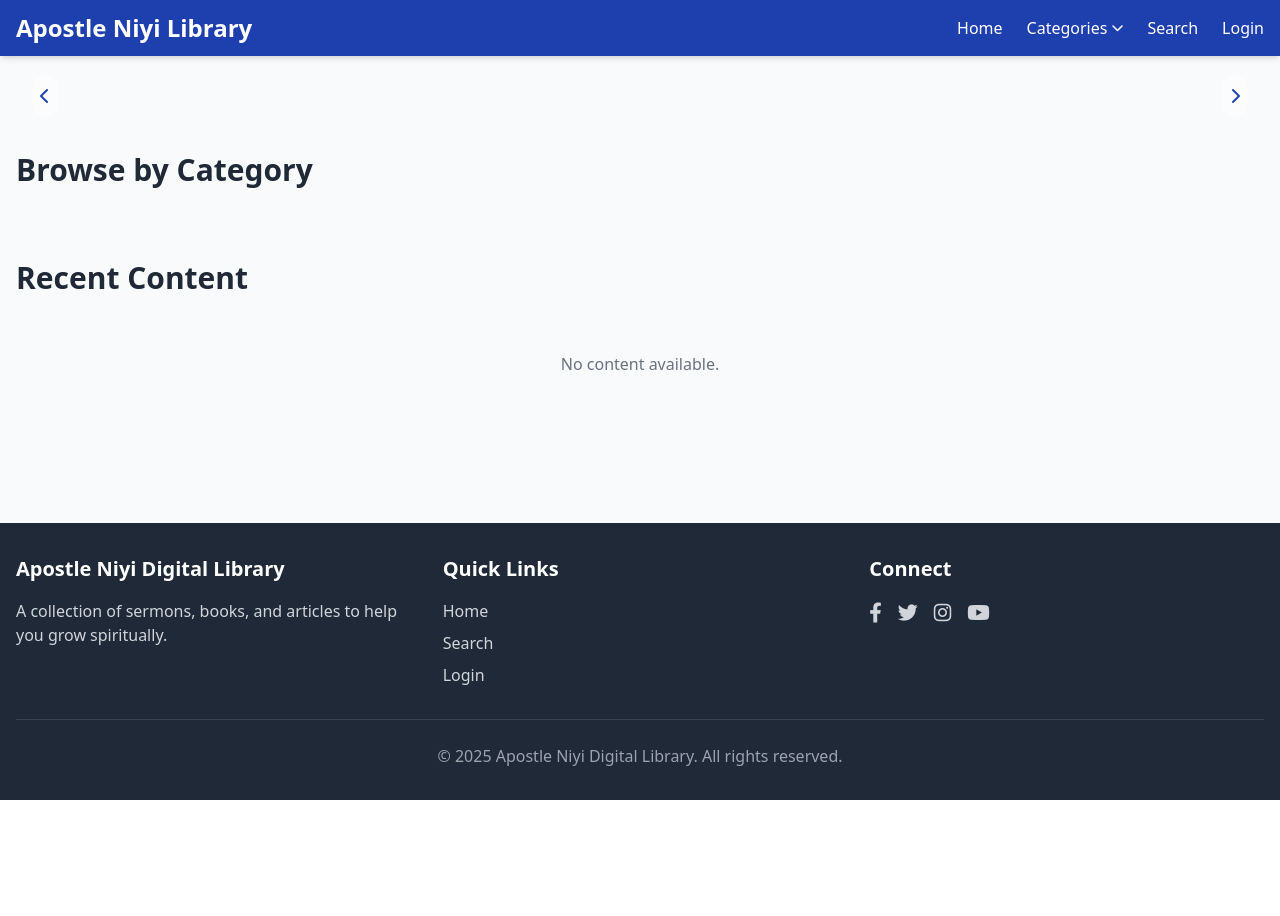
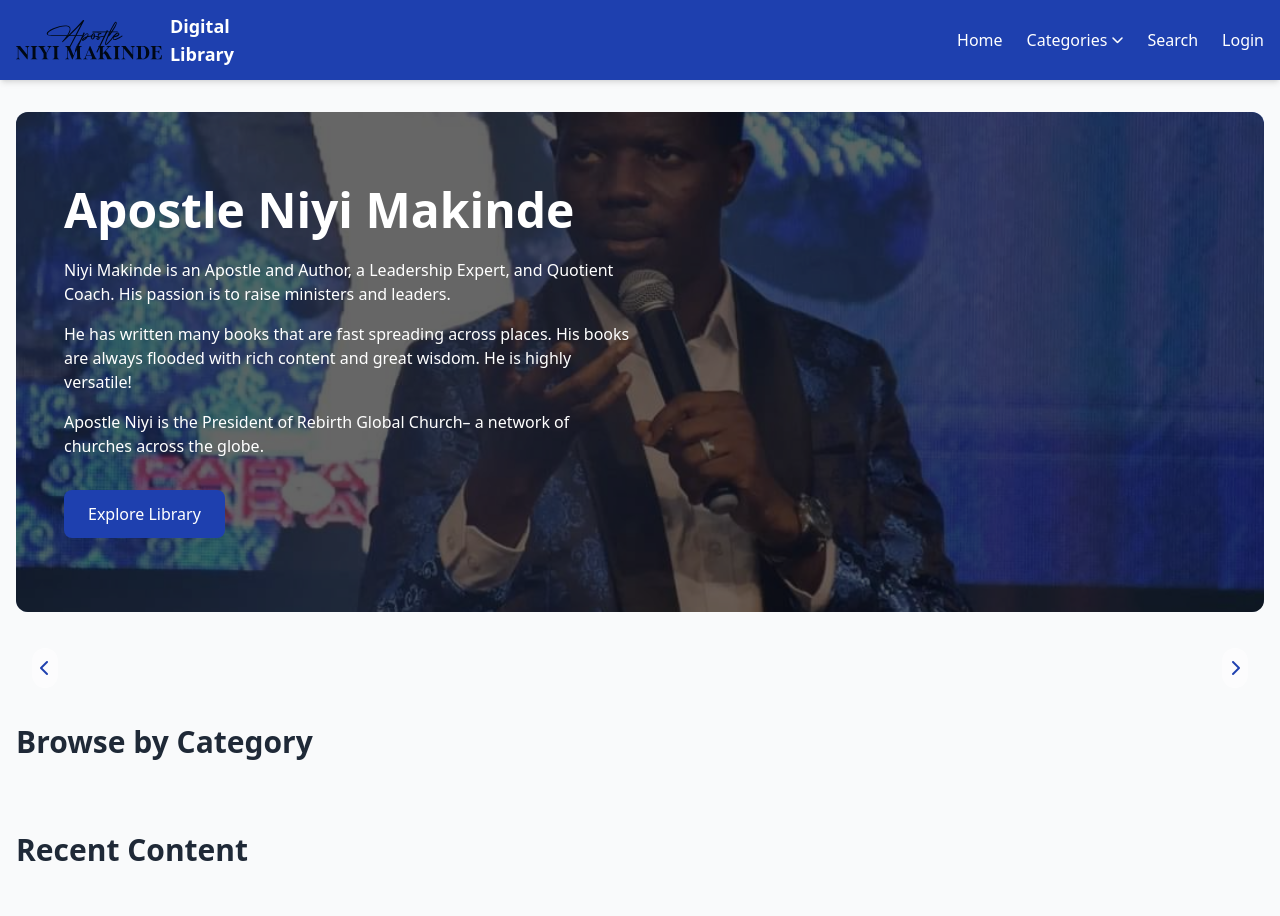
Before and after one commit to JayBeloved/ANDL, a Django app: page / in a window 1280 px wide. Shown: the top 916 px of the page. Before the commit the page ends 800 px from the top, so only its background shows below. Run offline with Django 5.2, Linux system fonts and the light colour scheme; data that the repository does not hold is empty; some libraries are stand-ins or nearby versions.

Commit message:
Enhances homepage with hero section and content
Improves the homepage by adding a hero section with a rotating background and updated styling.

Also, adds a featured image to the content detail page if available, or a default image if one does not exist.

Loads static files in base templates and updates the library logo.

```diff
--- a/digilib/apps/dashboard/templates/dashboard/base.html
+++ b/digilib/apps/dashboard/templates/dashboard/base.html
@@ -1,3 +1,5 @@
+{% load static %}
+
 <!DOCTYPE html>
 <html lang="en">
 <head>
--- a/digilib/templates/base.html
+++ b/digilib/templates/base.html
@@ -1,10 +1,11 @@
+{% load static %}
+
 <!DOCTYPE html>
 <html lang="en">
 <head>
     <meta charset="UTF-8">
     <meta name="viewport" content="width=device-width, initial-scale=1.0">
-    <title>{% block title %}Apostle Niyi Digital Library{% endblock %}</title>
-
+    <title>{% block title %}Apostle Niyi Digital Library{% endblock %}</title>    {% load static %}
     <!-- Meta tags -->
     <meta name="description" content="{% block meta_description %}A digital library of sermons, books, and articles by Apostle Niyi.{% endblock %}">
     <meta name="keywords" content="{% block meta_keywords %}sermons, books, articles, apostle niyi{% endblock %}">
@@ -36,7 +37,10 @@
     <header class="bg-primary text-white shadow-md">
         <div class="container mx-auto px-4 py-3">
             <div class="flex justify-between items-center">
-                <a href="{% url 'core:home' %}" class="text-2xl font-bold">Apostle Niyi Library</a>
+                <a href="{% url 'core:home' %}" class="flex items-center">
+                    <img src="{% static 'images/logo.svg' %}" alt="Apostle Niyi Digital Library" class="h-10 mr-2">
+                    <span class="text-lg font-semibold">Digital <br/> Library</span>
+                </a>
 
                 <!-- Mobile menu button -->
                 <button id="mobile-menu-button" class="md:hidden focus:outline-none">
--- a/digilib/templates/core/home.html
+++ b/digilib/templates/core/home.html
@@ -4,9 +4,32 @@
 {% block title %}Home - Apostle Niyi Digital Library{% endblock %}
 
 {% block content %}
-<div class="container mx-auto px-4 py-8">
+<div class="container mx-auto px-4 py-8">    <!-- Hero Section with Changing Background -->
+    <section class="relative overflow-hidden rounded-xl mb-12 hero-section">
+        <div class="absolute inset-0 bg-cover bg-center transition-opacity duration-1000 opacity-0" style="background-image: url('{% static 'images/ANM_1.jpg' %}');"></div>
+        <div class="absolute inset-0 bg-cover bg-center transition-opacity duration-1000 opacity-0" style="background-image: url('{% static 'images/ANM_2.jpg' %}');"></div>
+        <div class="absolute inset-0 bg-cover bg-center transition-opacity duration-1000 opacity-0" style="background-image: url('{% static 'images/ANM_3.jpg' %}');"></div>
+        <div class="absolute inset-0 bg-cover bg-center transition-opacity duration-1000 opacity-0" style="background-image: url('{% static 'images/ANM_4.jpg' %}');"></div>
+        <div class="absolute inset-0 bg-black bg-opacity-60"></div>
+
+        <div class="relative z-10 flex flex-col md:flex-row items-center p-8 md:p-12 min-h-[500px]">
+            <div class="md:w-1/2 text-white">
+                <h2 class="text-3xl md:text-4xl lg:text-5xl font-bold mb-6">Apostle Niyi Makinde</h2>
+                <div class="prose prose-lg prose-invert max-w-none">
+                    <p class="mb-4">Niyi Makinde is an Apostle and Author, a Leadership Expert, and Quotient Coach. His passion is to raise ministers and leaders.</p>
+                    <p class="mb-4">He has written many books that are fast spreading across places. His books are always flooded with rich content and great wisdom. He is highly versatile!</p>
+                    <p>Apostle Niyi is the President of Rebirth Global Church– a network of churches across the globe.</p>
+                </div>
+                <div class="mt-8">
+                    <a href="#featured-content" class="inline-block px-6 py-3 bg-primary text-white font-medium rounded-lg hover:bg-primary-dark transition duration-300">Explore Library</a>
+                </div>
+            </div>
+        </div>
+    </section>
+
+
     <!-- Featured Content Carousel -->
-    <section class="mb-12">
+    <section id="featured-content" class="mb-12">
         <div id="featuredCarousel" class="relative">
             <div class="carousel-container overflow-hidden rounded-xl shadow-lg">
                 <div class="carousel-inner flex transition-transform duration-500">
@@ -91,8 +114,8 @@
                     {% for num in page_obj.paginator.page_range %}
                         {% if page_obj.number == num %}
                             <li>
-                                <span class="px-4 py-2 bg-primary text-white border border-primary rounded-md">{{ num }}</span>
-                            </li>
+                                <span class="px-4 py-2 bg-primary text-white rounded-md">
+                                {{ num }}</span></li>
                         {% elif num > page_obj.number|add:'-3' and num < page_obj.number|add:'3' %}
                             <li>
                                 <a href="?page={{ num }}" class="px-4 py-2 bg-white border border-gray-300 rounded-md text-gray-700 hover:bg-gray-50 transition duration-300">{{ num }}</a>
@@ -147,31 +170,45 @@
         }
 
         // Previous button click
-        prevButton.addEventListener('click', () => {
+        prevButton.addEventListener('click', function() {
             currentIndex = (currentIndex - 1 + itemCount) % itemCount;
             updateCarousel();
         });
 
         // Next button click
-        nextButton.addEventListener('click', () => {
+        nextButton.addEventListener('click', function() {
             currentIndex = (currentIndex + 1) % itemCount;
             updateCarousel();
         });
 
         // Indicator clicks
         indicators.forEach((indicator, index) => {
-            indicator.addEventListener('click', () => {
+            indicator.addEventListener('click', function() {
                 currentIndex = index;
                 updateCarousel();
             });
         });
+        // Hero background rotation
+        const heroBackgrounds = document.querySelectorAll('.hero-section > div.absolute.bg-cover');
+        let currentBgIndex = 0;
 
-        // Auto slide every 5 seconds
-        setInterval(() => {
-            currentIndex = (currentIndex + 1) % itemCount;
-            updateCarousel();
+        // Show the first background initially
+        heroBackgrounds[0].classList.add('opacity-100');
+
+        // Rotate backgrounds every 5 seconds
+        setInterval(function() {
+            // Hide current background
+            heroBackgrounds[currentBgIndex].classList.remove('opacity-100');
+
+            // Move to next background
+            currentBgIndex = (currentBgIndex + 1) % heroBackgrounds.length;
+
+            // Show new background
+            heroBackgrounds[currentBgIndex].classList.add('opacity-100');
         }, 5000);
     });
 </script>
 {% endblock %}
+
+
 {% endblock content %}
```
Also changed, not shown: digilib/templates/core/content_detail.html (+8 -0 lines), digilib/static/images/ANM_1.jpg (added), digilib/static/images/ANM_2.jpg (added), digilib/static/images/ANM_3.jpg (added), digilib/static/images/ANM_4.jpg (added), digilib/static/images/logo.svg (added).
